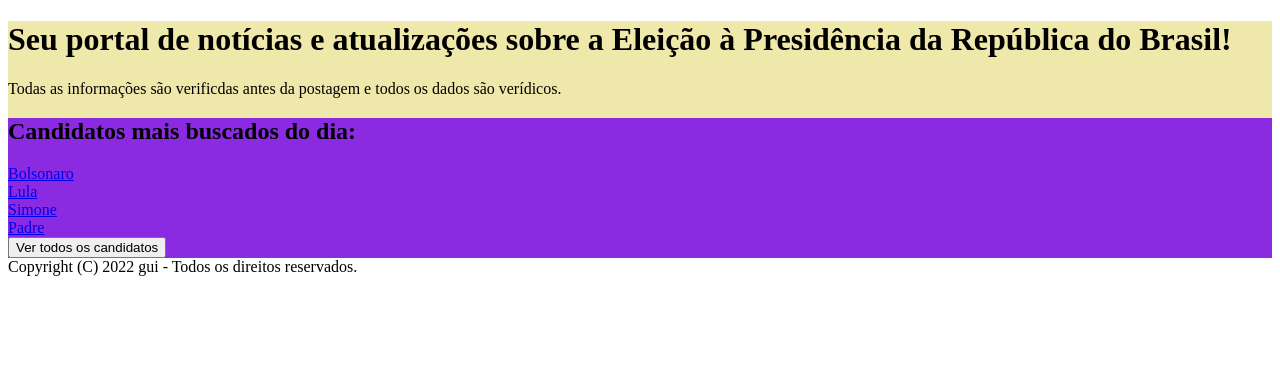
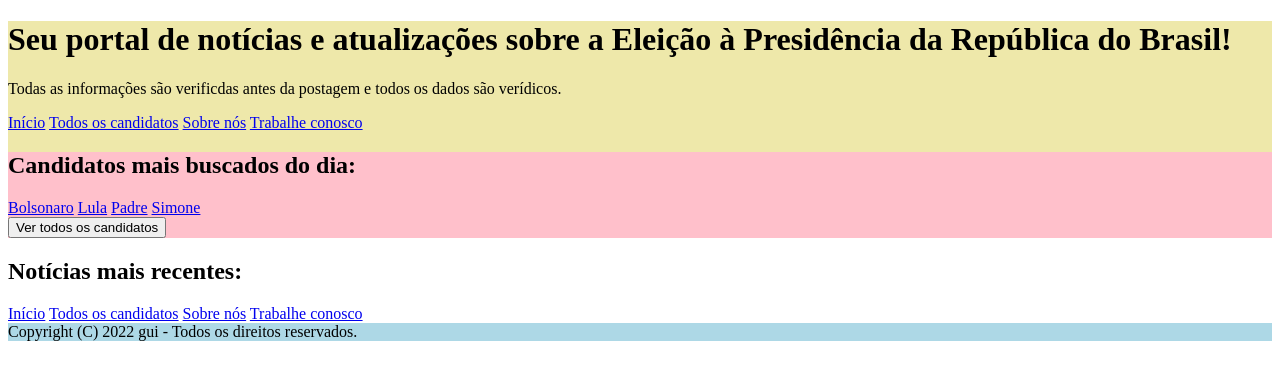
Before and after one commit to RadiHaz/website-projeto-integrador-eleicoes, a plain HTML site: page pages/index.html in a window 1280 px wide. Drawn offline with Linux system fonts and the light colour scheme.

Commit message:
feat: added a few sections

```diff
--- a/pages/index.html
+++ b/pages/index.html
@@ -2,27 +2,46 @@
 <html lang="en">
 <head>
     <meta charset="UTF-8">
-    <title>Eleições</title>
+    <title>Eleição</title>
 </head>
 <body>
     <div class="main">
         <header style="background-color: palegoldenrod">
             <h1>Seu portal de notícias e atualizações sobre a Eleição à Presidência da República do Brasil!</h1>
             <p>Todas as informações são verificdas antes da postagem e todos os dados são verídicos.</p>
-            <section id="candidates__section" style="background-color: blueviolet">
-                <div id="candidates__container">
+            <nav id="navbar__container">
+                <a class="navbar_item" href="https://www.google.com">Início</a>
+                <a class="navbar_item" href="https://www.google.com">Todos os candidatos</a>
+                <a class="navbar_item" href="https://www.google.com">Sobre nós</a>
+                <a class="navbar_item" href="https://www.google.com">Trabalhe conosco</a>
+            </nav>
+            <section id="candidates__section" style="background-color: pink">
+                <nav id="candidates__container">
                     <h2>Candidatos mais buscados do dia: </h2>
-                    <article class="candidate"><a href="https://www.google.com">Bolsonaro</a></article>
-                    <article class="candidate"><a href="https://www.google.com">Lula</a></article>
-                    <article class="candidate"><a href="https://www.google.com">Simone</a></article>
-                    <article class="candidate"><a href="https://www.google.com">Padre</a></article>
-                </div>
-                <button>Ver todos os candidatos</button>
+                    <a class="candidate" href="https://www.google.com">Bolsonaro</a>
+                    <a class="candidate" href="https://www.google.com">Lula</a>
+                    <a class="candidate" href="https://www.google.com">Padre</a>
+                    <a class="candidate" href="https://www.google.com">Simone</a>
+                </nav>
+                <button class="btn__style">Ver todos os candidatos</button>
             </section>
         </header>
+        <section class="news__section">
+            <div id="news__title">
+                <h2>Notícias mais recentes:</h2>
+                <nav>
+                    <div class="carousel_container">
+                        <a class="navbar_item" href="https://www.google.com">Início</a>
+                        <a class="navbar_item" href="https://www.google.com">Todos os candidatos</a>
+                        <a class="navbar_item" href="https://www.google.com">Sobre nós</a>
+                        <a class="navbar_item" href="https://www.google.com">Trabalhe conosco</a>
+                    </div>
+                </nav>
+            </div>
+        </section>
+        <footer style="background-color: lightblue">
+            Copyright (C) 2022 gui - Todos os direitos reservados.
+        </footer>
     </div>
-    <footer>
-        Copyright (C) 2022 gui - Todos os direitos reservados.
-    </footer>
 </body>
 </html>
```
